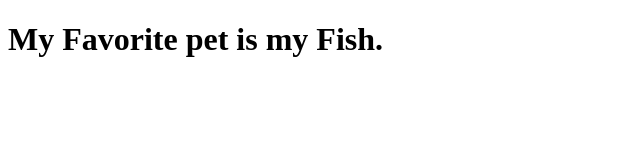
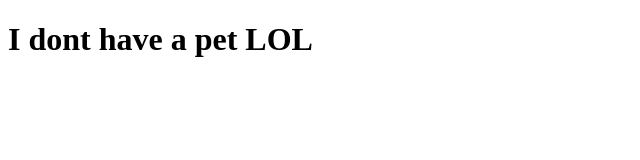
Before and after one commit to Lamya-Zoeb/practical-class-build, a plain HTML site: page index.html in a window 1280 px wide. Shown: the whole page, without its empty margins (0-640 px from the left). Drawn offline with Linux system fonts and the light colour scheme.

Commit message:
changed AGAIN

```diff
--- a/index.html
+++ b/index.html
@@ -4,6 +4,6 @@
 	<title>pets</title>
 </head>
 <body>
-      <h1>My Favorite pet is my Fish.</h1>
+      <h1>I dont have a pet LOL</h1>
 </body>
 </html>
```
